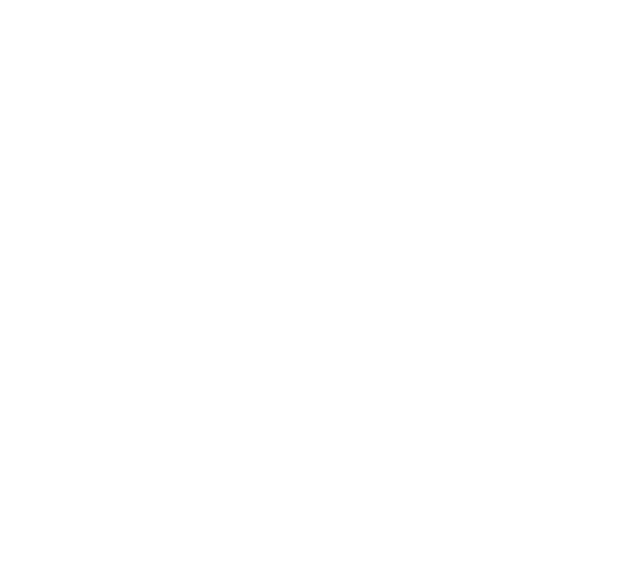
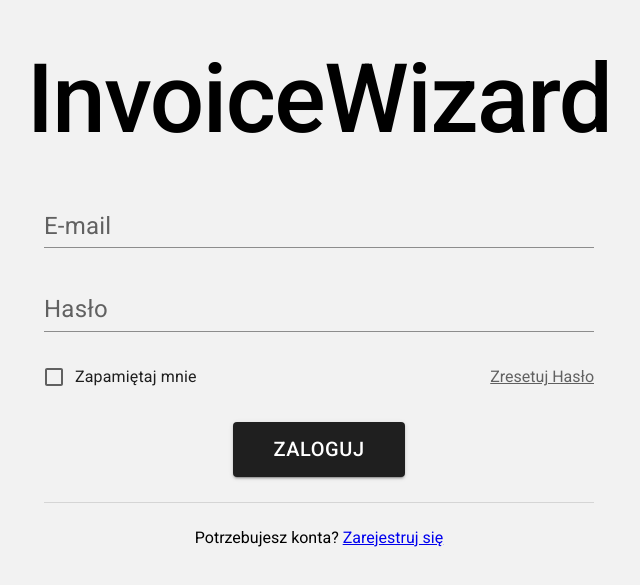
Before and after one commit to KamilGradzik/InvoiceWizard_Frontend, a React (Create React App) app: page / in a window 1280 px wide. Shown: the part 105-690 px from the top of the page, without its empty margins (321-961 px from the left). Built offline with nearby package versions, Linux system fonts and the light colour scheme.

Commit message:
Started working on login view, defined css for most of the elements.

```diff
--- a/package.json
+++ b/package.json
@@ -5,6 +5,7 @@
   "dependencies": {
     "@emotion/react": "^11.11.4",
     "@emotion/styled": "^11.11.0",
+    "@mui/icons-material": "^5.15.12",
     "@mui/material": "^5.15.12",
     "@mui/x-date-pickers": "^6.19.6",
     "@testing-library/jest-dom": "^5.17.0",
--- a/public/index.html
+++ b/public/index.html
@@ -26,6 +26,6 @@
     <title>InvoiceWizard</title>
   </head>
   <body>
-    <div id="root"></div>
+    <div id="main"></div>
   </body>
 </html>
--- a/src/App.tsx
+++ b/src/App.tsx
@@ -1,10 +1,11 @@
 import React, { ReactElement } from 'react';
 import logo from './assets/images/logo.svg';
+import LoginView from './views/login-view';
 
 const App:React.FC = ():ReactElement => {
   return (
     <React.Fragment>
-
+      <LoginView />
     </React.Fragment>
   )
 }
--- a/src/assets/styles/index.scss
+++ b/src/assets/styles/index.scss
@@ -1,13 +1,19 @@
+@import url('https://fonts.googleapis.com/css2?family=Roboto:ital,wght@0,100;0,300;0,400;0,500;0,700;0,900;1,100;1,300;1,400;1,500;1,700;1,900&display=swap');
+@import './variables.scss';
+*{
+  box-sizing: border-box;
+}
 body {
+  background-color: $bacground-color;
   margin: 0;
-  font-family: -apple-system, BlinkMacSystemFont, 'Segoe UI', 'Roboto', 'Oxygen',
-    'Ubuntu', 'Cantarell', 'Fira Sans', 'Droid Sans', 'Helvetica Neue',
-    sans-serif;
+  padding: 0;
+  width: 100%;
+  height: 100vh;
+  font-family: 'Roboto', sans-serif;
   -webkit-font-smoothing: antialiased;
   -moz-osx-font-smoothing: grayscale;
+  #main{
+    height: 100%;
+    width: 100%;
+  }
 }
-
-code {
-  font-family: source-code-pro, Menlo, Monaco, Consolas, 'Courier New',
-    monospace;
-}
--- /dev/null
+++ b/src/assets/styles/login-view.scss
@@ -0,0 +1,70 @@
+@import './variables.scss';
+
+.login-view-wrapper{
+    width: 100%;
+    height: 100%;
+    display: flex;
+    align-items: center;
+    justify-content: center;
+    .login-view{
+        max-width: 600px;
+        width: 100%;
+        h1{
+            text-align: center;
+            font-weight: 500;
+        }
+        .login-view-form{
+            color: $main-color;
+            padding: 0px 25px;
+            .login-view-form-control{
+                margin-bottom: 24px;
+                .MuiFormControl-root{
+                    width: 100%;
+                    .MuiFormLabel-root{
+                        font-size: 24px;
+                        &.MuiInputLabel-shrink{
+                            transform: translate(0, -10px) scale(0.75);
+                        }
+                    }
+                    .MuiInputBase-root{
+                        color: $main-color;
+                        font-size: 24px;
+                    }
+                }
+                &.login-options{
+                    display: flex;
+                    align-items: center;
+                    justify-content: space-between;
+                    a{
+                        color: rgba(0, 0, 0, 0.6);
+                        &:hover{
+                            color: $main-color;
+                        }
+                    }
+                }
+            }
+            .login-view-form-submit{
+                display: flex;
+                align-items: center;
+                justify-content: center;
+                button{
+                    color: $font-color-main;
+                    font-size: 20px;
+                    padding: 10px 40px;
+                    background-color: $main-color;
+                    &:hover{
+                        background-color: $main-color-hover;
+                    }
+                }
+            }
+            hr{
+                margin: 25px 0px;
+            }
+        }
+        .login-view-register{
+            display: flex;
+            align-items: center;
+            justify-content: center;
+        }
+    }
+}
--- /dev/null
+++ b/src/assets/styles/variables.scss
@@ -0,0 +1,6 @@
+$bacground-color: #f2f2f2;
+
+$main-color: #1F1F1F;
+$main-color-hover : #333333;
+
+$font-color-main: #fff;
--- a/src/index.tsx
+++ b/src/index.tsx
@@ -5,7 +5,7 @@
 import reportWebVitals from './utils/reportWebVitals';
 
 const root = ReactDOM.createRoot(
-  document.getElementById('root') as HTMLElement
+  document.getElementById('main') as HTMLElement
 );
 root.render(
   <React.StrictMode>
--- /dev/null
+++ b/src/views/login-view.tsx
@@ -0,0 +1,42 @@
+import { ReactElement } from "react";
+import TextField from '@mui/material/TextField';
+import "../assets/styles/login-view.scss";
+import { FormControl } from "@mui/base";
+import { Checkbox, FormControlLabel, Button, Typography, Divider } from "@mui/material";
+
+const LoginView:React.FC = ():ReactElement => {
+    const SubmitLogin = (event:React.ChangeEvent<HTMLFormElement>) => {
+        event.preventDefault();
+        console.log("Event fired!")
+    }
+    return(
+        <div className="login-view-wrapper">
+            <div className="login-view">
+                <Typography variant={"h1"} gutterBottom>InvoiceWizard</Typography>
+                <div className="login-view-form">
+                    <form onSubmit={(e:React.ChangeEvent<HTMLFormElement>)=>SubmitLogin(e)}>
+                        <FormControl className="login-view-form-control">
+                            <TextField type={"text"} label={"E-mail"} variant={"standard"} />
+                        </FormControl>
+                        <FormControl className="login-view-form-control">
+                            <TextField type={"password"} label={"Hasło"} variant={"standard"} />
+                        </FormControl>
+                        <FormControl className="login-view-form-control login-options">
+                            <FormControlLabel control={<Checkbox />} label="Zapamiętaj mnie" />
+                            <a href="#">Zresetuj Hasło</a>
+                        </FormControl>
+                        <FormControl className="login-view-form-submit">
+                            <Button variant={"contained"} type={"submit"}>Zaloguj</Button>
+                        </FormControl>
+                    </form>
+                    <Divider />
+                </div>
+                <div className="login-view-register">
+                    <span>Potrzebujesz konta?&nbsp;</span>
+                    <span><a href="#">Zarejestruj się</a></span>
+                </div>
+            </div>
+        </div>
+    )
+}
+export default LoginView
```
Also changed, not shown: public/manifest.json, 1 other file (tests, documents, lock files or other folders).
